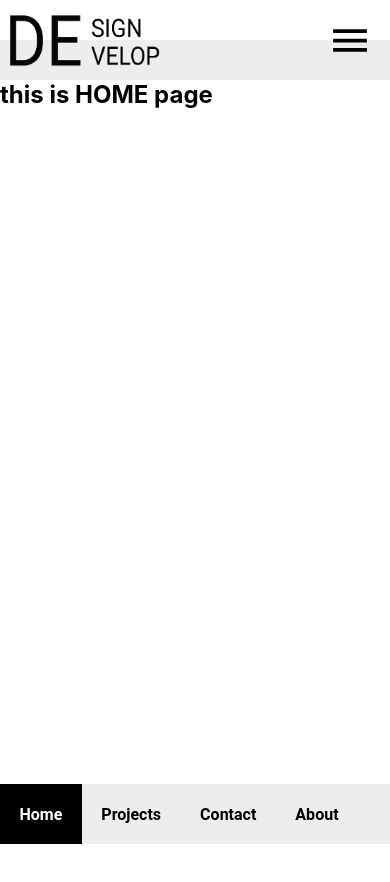
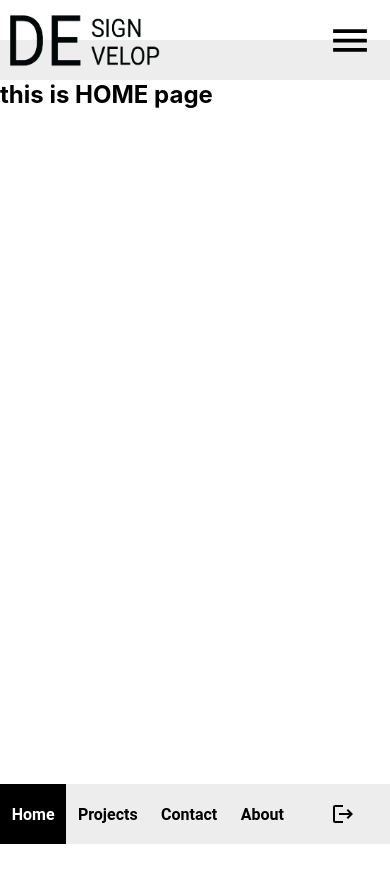
Before and after one commit to sky-1991-sia/Portfolio, a Next.js app: page / in a window 390 px wide. Shown: the top 882 px of the page. Built offline with nearby package versions, Linux system fonts and the light colour scheme.

Commit message:
testing responsive live

```diff
--- a/styles/Layout.scss
+++ b/styles/Layout.scss
@@ -60,7 +60,7 @@
                 height: 100%;
                 display: flex;
                 align-items: center;
-                padding: 0 5vw;
+                padding: 0 3vw;
                 z-index: 22;
             }
 
```
